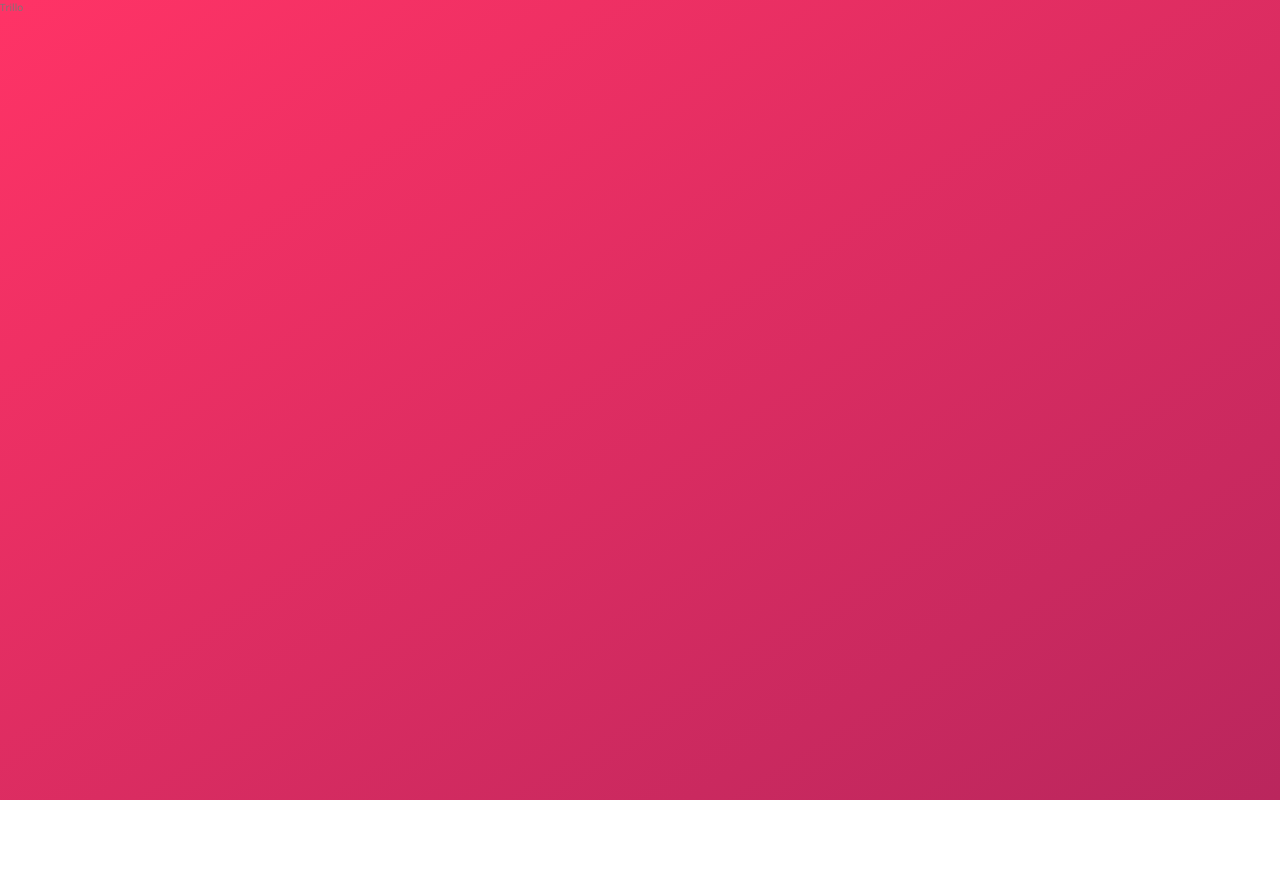
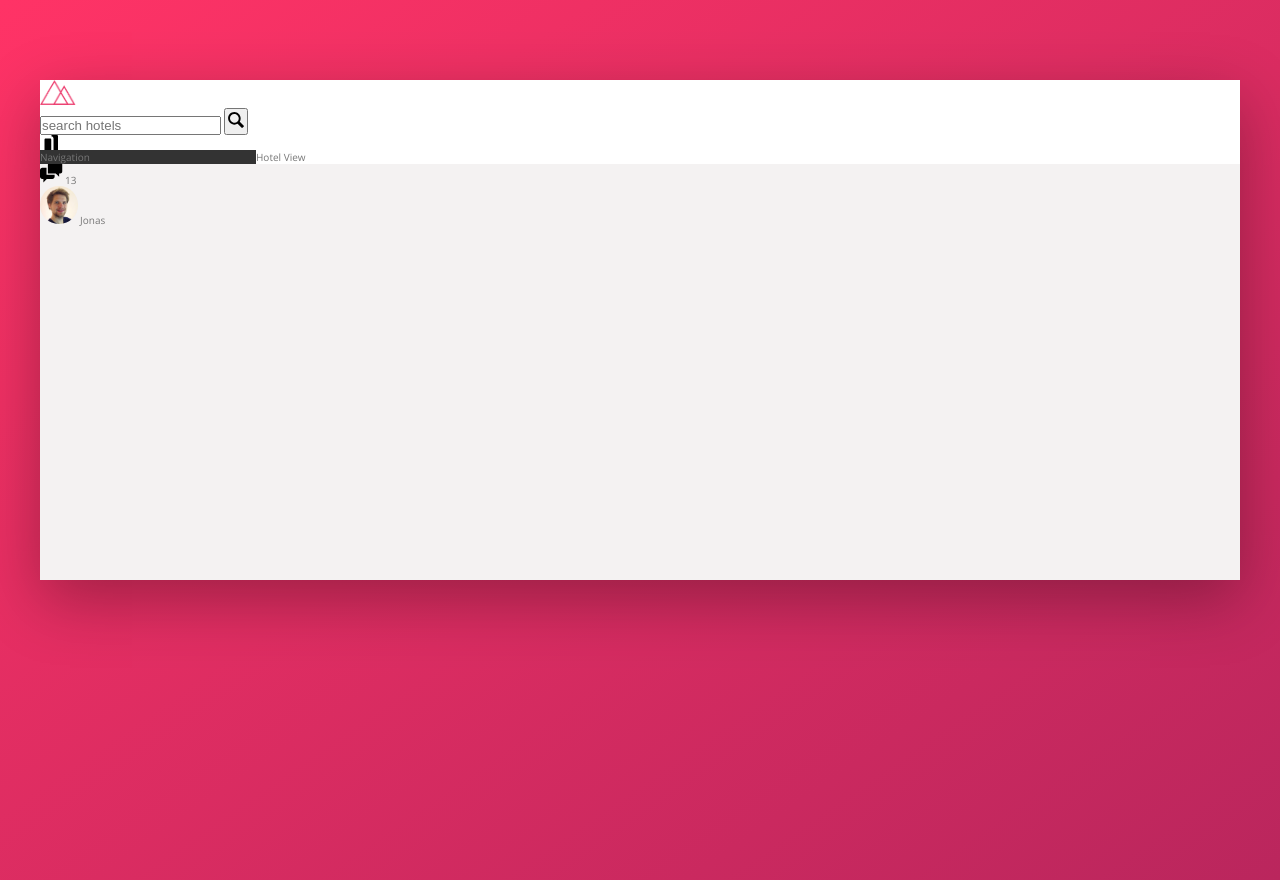
Before and after one commit to Gourav2404/Trillo, a website: page index.html in a window 1280 px wide. Before the commit the page ends 800 px from the top, so only its background shows below. Drawn offline with nearby package versions, Linux system fonts and the light colour scheme.

Commit message:
header 1

```diff
--- a/index.html
+++ b/index.html
@@ -11,6 +11,44 @@
         <title>trillo &mdash; Your all-in-one booking app</title>
     </head>
     <body>
-        Trillo
+        <div class="container">
+            <header class="header">
+                <img src="img/logo.png" alt="trello logo" class="logo">
+                <form action="#" class="search">
+                    <input type="text" class="search__input" placeholder="search hotels">
+                    <button class="search__button">
+                        <svg class="search__icon">
+                            <use xlink:href="img/sprite.svg#icon-magnifying-glass"></use>>
+                        </svg>
+                    </button>
+                </form>
+                <nav class="user__nav">
+                    <div class="user-nav__icon-box">
+                        <svg class="user-nav__icon">
+                            <use xlink:href="img/sprite.svg#icon-bookmarks"></use>>
+                        </svg>
+                        <span class="user-nav__notification">7</span>
+                    </div>
+                    <div class="user-nav__icon-box">
+                        <svg class="user-nav__icon">
+                            <use xlink:href="img/sprite.svg#icon-chat"></use>>
+                        </svg>
+                        <span class="user-nav__notification">13</span>
+                    </div>
+                    <div class="user-nav__user">
+                        <img src="img/user.jpg" alt="User Image" class="user-nav__user-photo">
+                        <span class="user-nav__notification">Jonas</span>
+                    </div>
+                </nav>
+            </header>
+            <div class="content">
+                <nav class="sidebar">
+                    Navigation
+                </nav>
+                <main class="hotel-view">
+                    Hotel View
+                </main>
+            </div>
+        </div>
     </body>
 </html>
--- a/sass/_base.scss
+++ b/sass/_base.scss
@@ -23,6 +23,8 @@
     --color-Grey-dark-1: #333;
     --color-Grey-dark-2: #777;
     --color-Grey-dark-3: #999;
+
+    --shadow-dark: 0 2rem 6rem rgba(0,0,0,.3);
 }
 
 html {
--- a/sass/_components.scss
+++ b/sass/_components.scss
@@ -0,0 +1,41 @@
+.logo{
+    height: 2.5rem;
+}
+
+.search{
+    &__input {
+
+    }
+
+    &__button{
+
+    }
+
+    &__icon{
+        height: 2rem;
+        width: 2rem;
+    }
+}
+
+.user-nav {
+
+    &__icon-box{
+
+    }
+
+    &__icon {
+        height: 2.25rem;
+        width: 2.25rem;
+    }
+
+    &__notification{
+
+    }
+
+    &__user-photo{
+        height: 3.75rem;
+        border-radius: 50%;
+    }
+
+
+}
--- a/sass/_layouts.scss
+++ b/sass/_layouts.scss
@@ -0,0 +1,29 @@
+.container {
+    max-width: 120rem;
+    margin: 8rem auto;
+    background-color: var(--color-Grey-light-2);
+    box-shadow: var(--shadow-dark);
+
+    min-height: 50rem;
+
+}
+
+.header {
+    height: 7rem;
+    background-color: #fff;
+    border-bottom: var(--color-Grey-light-2);
+}
+
+.content {
+    display: flex;
+}
+
+.sidebar {
+    background-color: var(--color-Grey-dark-1);
+    flex: 0 0 18%;
+}
+
+.hotel-view {
+    background-color: #fff;
+    flex: 1;
+}
```
Also changed, not shown: css/style.css, img/SVG/aircraft-take-off.svg (added), img/SVG/bookmarks.svg (added), img/SVG/chat.svg (added), img/SVG/chevron-thin-right.svg (added), img/SVG/home.svg (added), img/SVG/key.svg (added), img/SVG/location-pin.svg (added), img/SVG/magnifying-glass.svg (added), img/SVG/map.svg (added), img/SVG/star.svg (added), img/sprite.svg.
